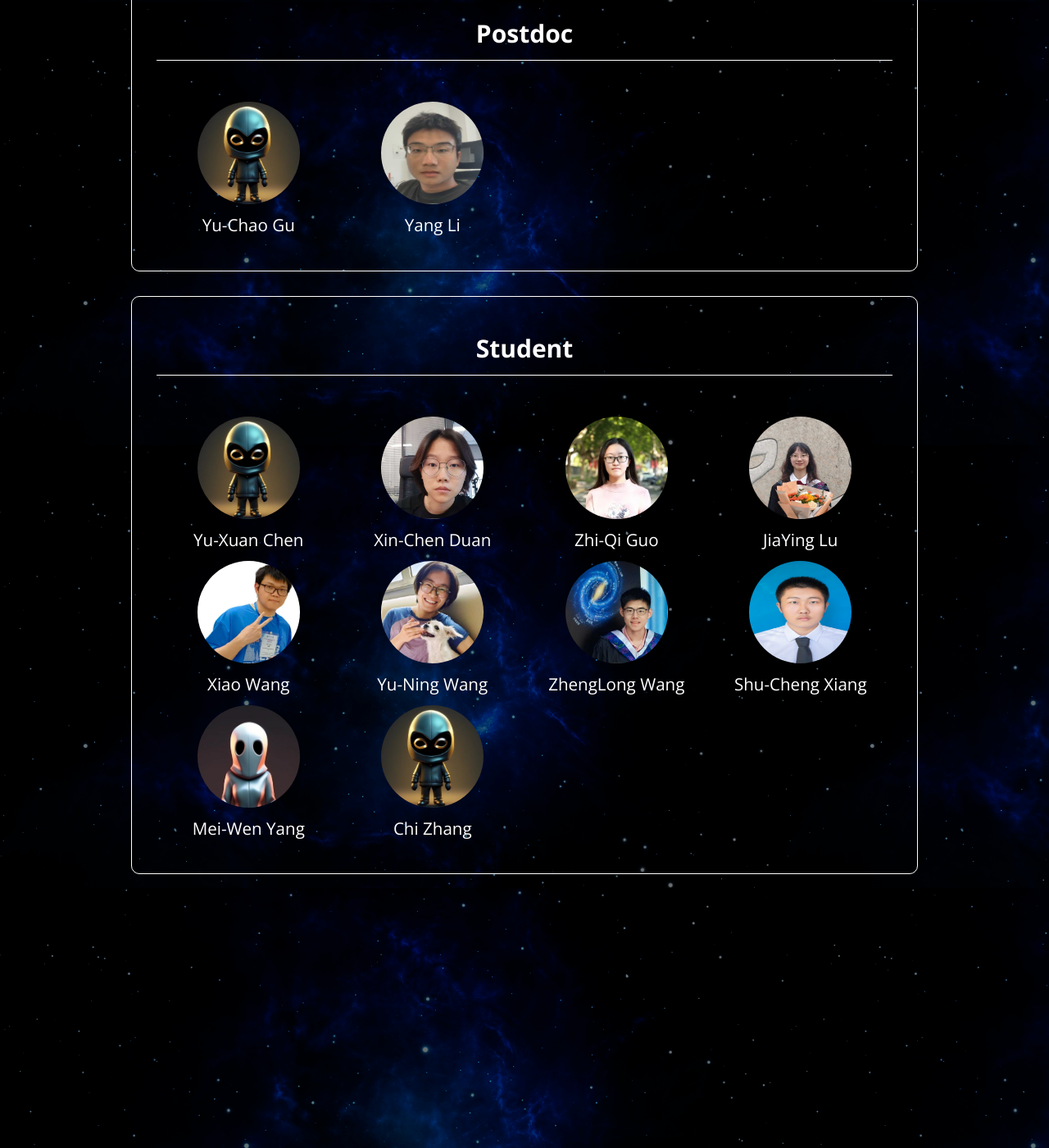
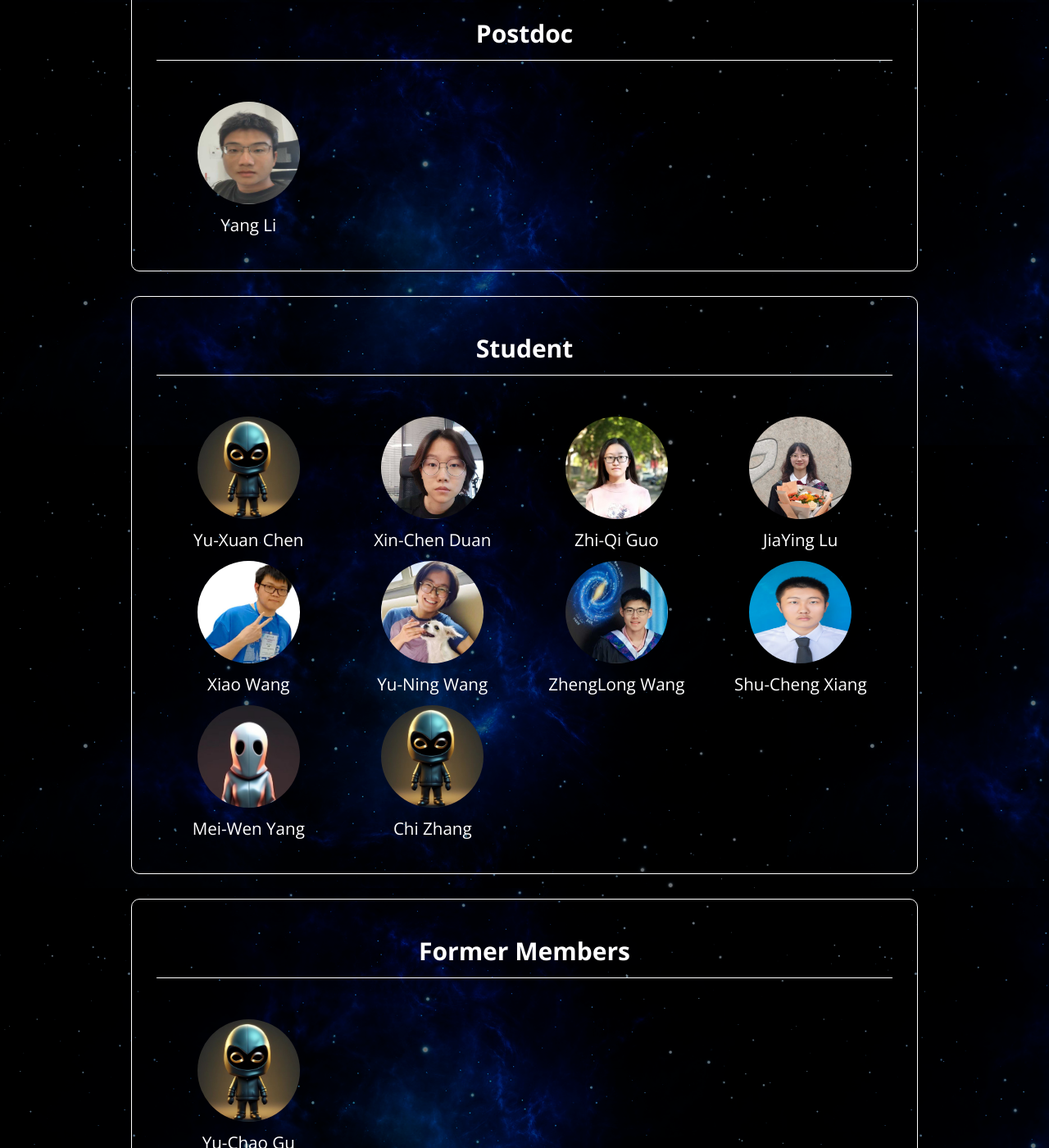
Before and after one commit to smingtsai/PMOdarkmatter, a Jekyll site: the page built from author.md, in a window 1280 px wide and 1400 px high, scrolled down 537 px. Shown: the whole window at 82% size. Built offline with Jekyll 4.4.1, drawn with Linux system fonts in a browser that asks for light colours.

Commit message:
former members ,mod GuYuchao.md

```diff
--- a/_layouts/author.html
+++ b/_layouts/author.html
@@ -73,6 +73,26 @@ layout: default
             {% endfor %}
         </div>
     </div>
+    <!--Former Members-->
+    <div style="margin-top: 30px;border: 1px solid #fff;padding:30px;border-radius: 10px">
+        <div style="font-size: 30px;color: #fff;border-bottom: 1px solid #fff;padding: 10px 0;font-weight:bold;text-align: center">Former Members</div>
+        <div class="custom-author-list">
+            {% for author in site.authors %}
+            {% if author.position == 'Former' %}
+            <a class="custom-author-list-item" href="{{ author.url | absolute_url }}">
+                {% if author.picture %}
+                <img class="item-image" src="{{ author.picture }}">
+                {% else %}
+                <img class="item-image" src="{{ site.baseurl }}/assets/images/slurm_logo.png">
+                {% endif %}
+                <h3 class="item-name">{{ author.name |--> escape }}</h3>
+                <!--  <div class="item-position">{{ author.position }}</div> -->
+                <!--  <div class="item-text">{{ author.bio | markdownify}}</div> -->
+            </a>
+            {% endif %}
+            {% endfor %}
+        </div>
+    </div>
 </div>
 
 
```
Also changed, not shown: _authors/GuYuchao.md (+1 -1 lines).
